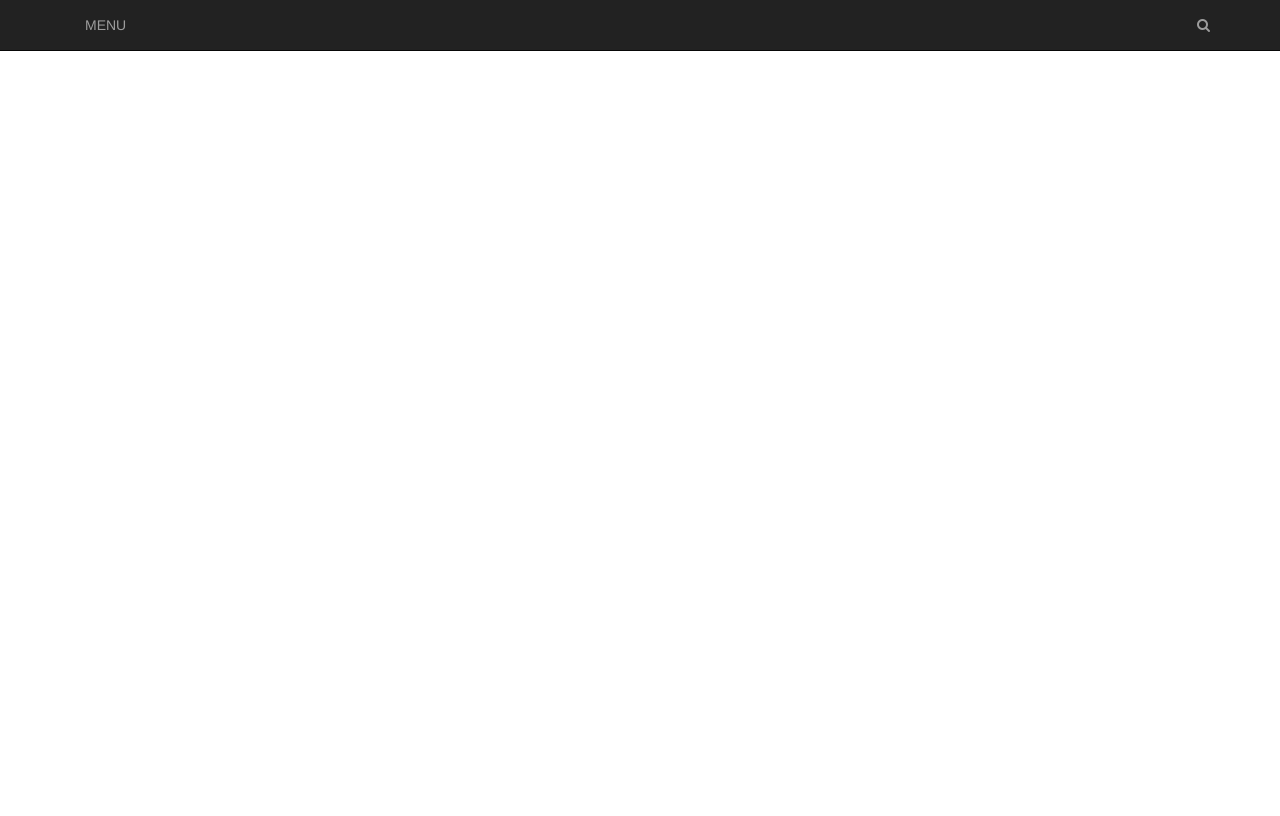
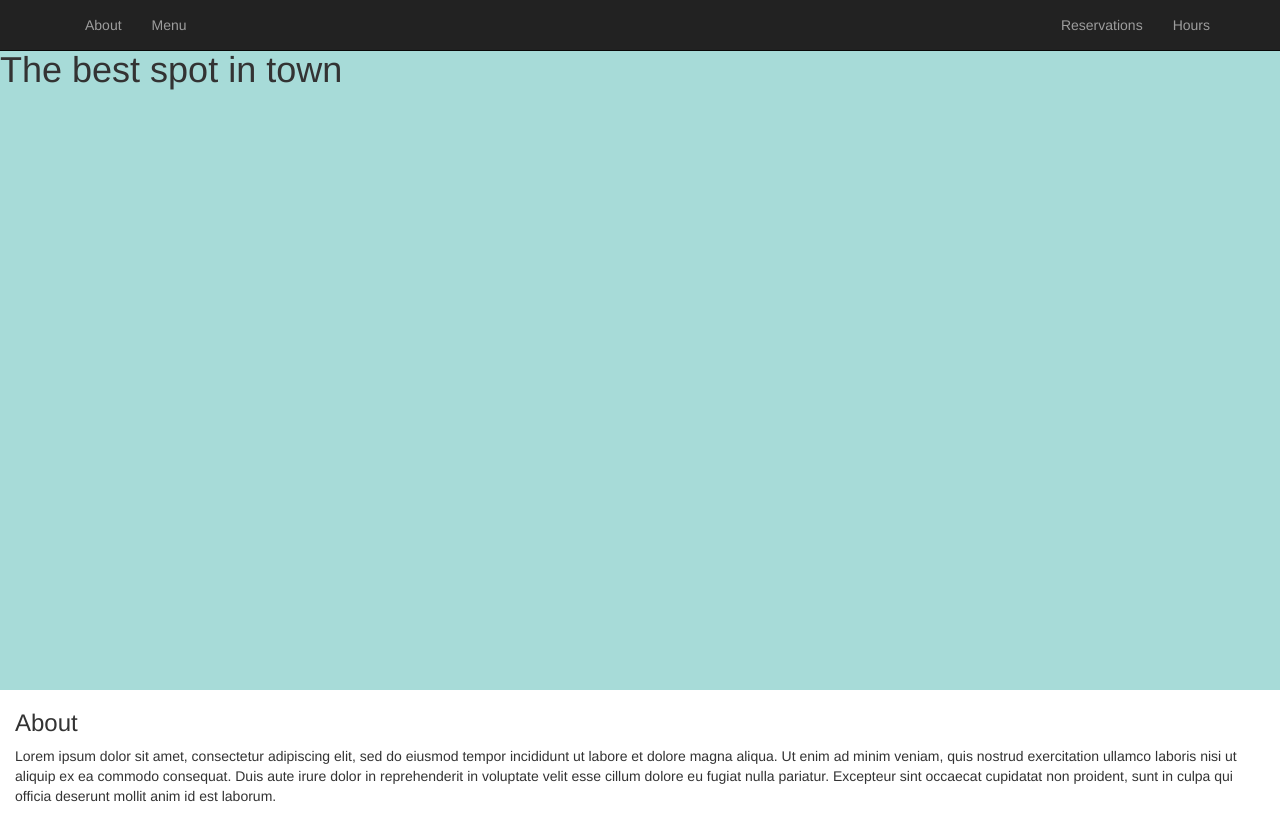
Before and after one commit to ingridtartaglia/restaurant-site, a website: page index.html in a window 1280 px wide. Drawn offline with nearby package versions, Linux system fonts and the light colour scheme.

Commit message:
main and about

```diff
--- a/index.html
+++ b/index.html
@@ -1,7 +1,7 @@
 <!DOCTYPE html>
 <html>
 <head>
-	<title>Teste</title>
+	<title>Restaurant Site</title>
 </head>
 <link rel="stylesheet" type="text/css" href="/bower_components/bootstrap/dist/css/bootstrap.min.css">
 <link rel="stylesheet" type="text/css" href="/bower_components/fontawesome/css/font-awesome.min.css">
@@ -10,6 +10,7 @@
 
 	<nav class="navbar navbar-inverse navbar-fixed-top">
   		<div class="container">
+
     		<div class="navbar-header">
      			<button type="button" class="navbar-toggle collapsed" data-toggle="collapse" data-target="#bs-example-navbar-collapse-1" aria-expanded="false">
         			<span class="sr-only">Toggle navigation</span>
@@ -19,20 +20,35 @@
       			</button>
     		</div>
 
-    		<div class="collapse navbar-collapse" id="bs-example-navbar-collapse-1">
+    		<div class="collapse navbar-collapse">
 	    		<ul class="nav navbar-nav">
-	       			<li class=""><a href="#">MENU</a></li>
+	       			<li class="about"><a href="#">About</a></li>
+	       			<li class="menu"><a href="#">Menu</a></li>
 	        	</ul>
 	        	<ul class="nav navbar-nav navbar-right">
-	        		<li class=""><a href=""><i class="fa fa-search"></i></a></li>
+	        		<li class="reservations"><a href="#">Reservations</a></li>
+	        		<li class="hours"><a href="#">Hours</a></li>
 	        	</ul>
 	        </div>
         </div>
 	</nav>
 
-	<div class="jumbo">
+	<main>
+		<div class="title">
+			<h1>The best spot in town</h1>
+		</div>
+	</main>
+
+	<div class="aboutDiv">
+		<div class="row container-fluid">
+			<h3>About</h3>
+		</div>
+		<div class="row container-fluid">
+			<p>Lorem ipsum dolor sit amet, consectetur adipiscing elit, sed do eiusmod tempor incididunt ut labore et dolore magna aliqua. Ut enim ad minim veniam, quis nostrud exercitation ullamco laboris nisi ut aliquip ex ea commodo consequat. Duis aute irure dolor in reprehenderit in voluptate velit esse cillum dolore eu fugiat nulla pariatur. Excepteur sint occaecat cupidatat non proident, sunt in culpa qui officia deserunt mollit anim id est laborum.</p>
+		</div>
 	</div>
 
+	<div></div>
 
 <script type="text/javascript" src="/bower_components/angular/angular.min.js"></script>
 <script type="text/javascript" src="/bower_components/bootstrap/dist/js/bootstrap.min.js"></script>
--- a/style/style.css
+++ b/style/style.css
@@ -1,3 +1,23 @@
 body {
-	padding-top: 70px;
+	padding-top: 50px;
 }
+
+.row {
+	margin-left: 0em;
+	margin-right: 0em;
+}
+
+/* navbar */
+.navbar {
+	margin-bottom: 0em;
+}
+
+/* main section */
+main {
+	height: 80vh;
+	background-color: #A7DBD8;
+}
+
+h1 {
+	margin: 0em auto;
+}
```
